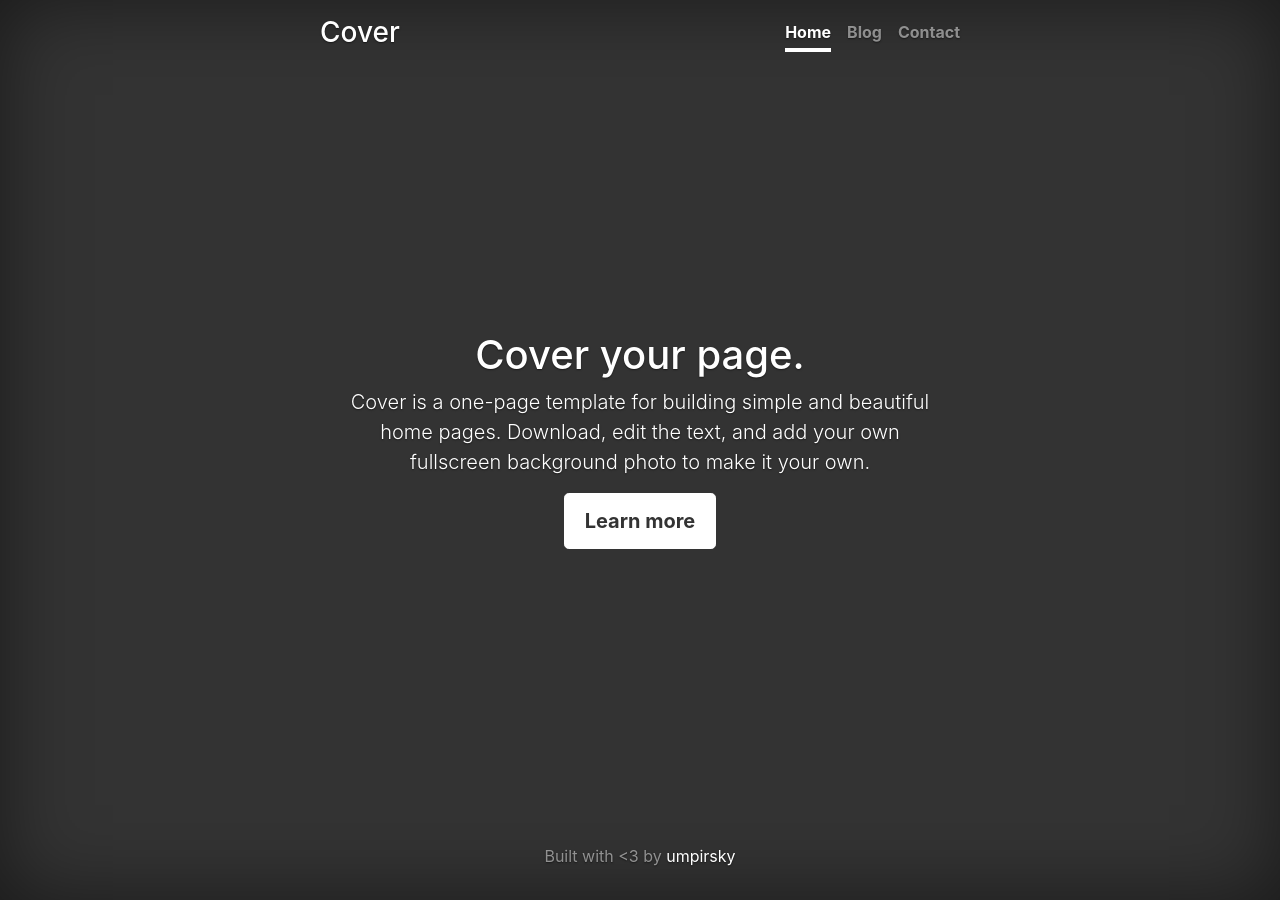
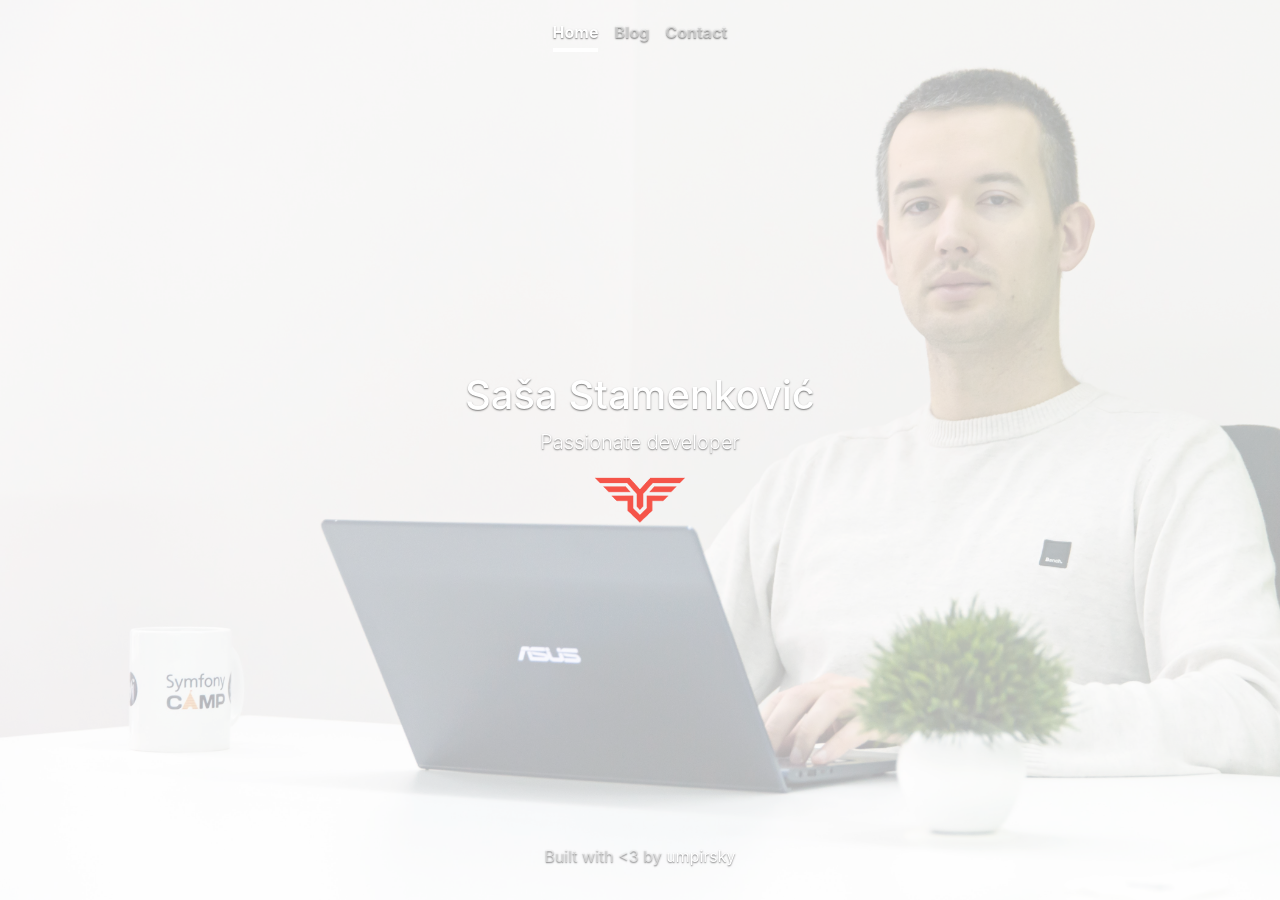
Before and after one commit to umpirsky/umpirsky.com, a Jekyll site: the page built from index.md, in a window 1280 px wide. Built offline with Jekyll 4.4.1, drawn with Linux system fonts in a browser that asks for light colours.

Commit message:
Add background image

```diff
--- a/_layouts/default.html
+++ b/_layouts/default.html
@@ -9,7 +9,6 @@ height="0" width="0" style="display:none;visibility:hidden"></iframe></noscript>
     <div class="cover-container d-flex h-100 p-3 mx-auto flex-column">
         <header class="masthead mb-auto">
             <div class="inner">
-                <h3 class="masthead-brand">Cover</h3>
                 <nav class="nav nav-masthead justify-content-center">
                     <a class="nav-link active" href="#">Home</a>
                     <a class="nav-link" href="#">Blog</a>
@@ -19,11 +18,9 @@ height="0" width="0" style="display:none;visibility:hidden"></iframe></noscript>
         </header>
 
         <main role="main" class="inner cover">
-            <h1 class="cover-heading">Cover your page.</h1>
-            <p class="lead">Cover is a one-page template for building simple and beautiful home pages. Download, edit the text, and add your own fullscreen background photo to make it your own.</p>
-            <p class="lead">
-                <a href="#" class="btn btn-lg btn-secondary">Learn more</a>
-            </p>
+            <h1 class="cover-heading">Saša Stamenković</h1>
+            <p class="lead">Passionate developer</p>
+            <img src="{{ site.baseurl }}/images/logo.png" />
         </main>
 
         {% include footer.html %}
--- a/css/cover.css
+++ b/css/cover.css
@@ -40,6 +40,11 @@ body {
   color: #fff;
   text-shadow: 0 .05rem .1rem rgba(0, 0, 0, .5);
   box-shadow: inset 0 0 5rem rgba(0, 0, 0, .5);
+  background-image: url(/images/background.jpg);
+  background-size: cover;
+  background-repeat: no-repeat;
+  min-height:100%;
+  box-shadow:inset 0 0 0 2000px rgba(255,255,255, 0.7);
 }
 
 .cover-container {
@@ -52,10 +57,6 @@ body {
  */
 .masthead {
   margin-bottom: 2rem;
-}
-
-.masthead-brand {
-  margin-bottom: 0;
 }
 
 .nav-masthead .nav-link {
@@ -80,27 +81,12 @@ body {
   border-bottom-color: #fff;
 }
 
-@media (min-width: 48em) {
-  .masthead-brand {
-    float: left;
-  }
-  .nav-masthead {
-    float: right;
-  }
-}
-
-
 /*
  * Cover
  */
 .cover {
   padding: 0 1.5rem;
 }
-.cover .btn-lg {
-  padding: .75rem 1.25rem;
-  font-weight: 700;
-}
-
 
 /*
  * Footer
```
Also changed, not shown: images/background.jpg (added), images/favicon.ico, images/logo.png (added).
